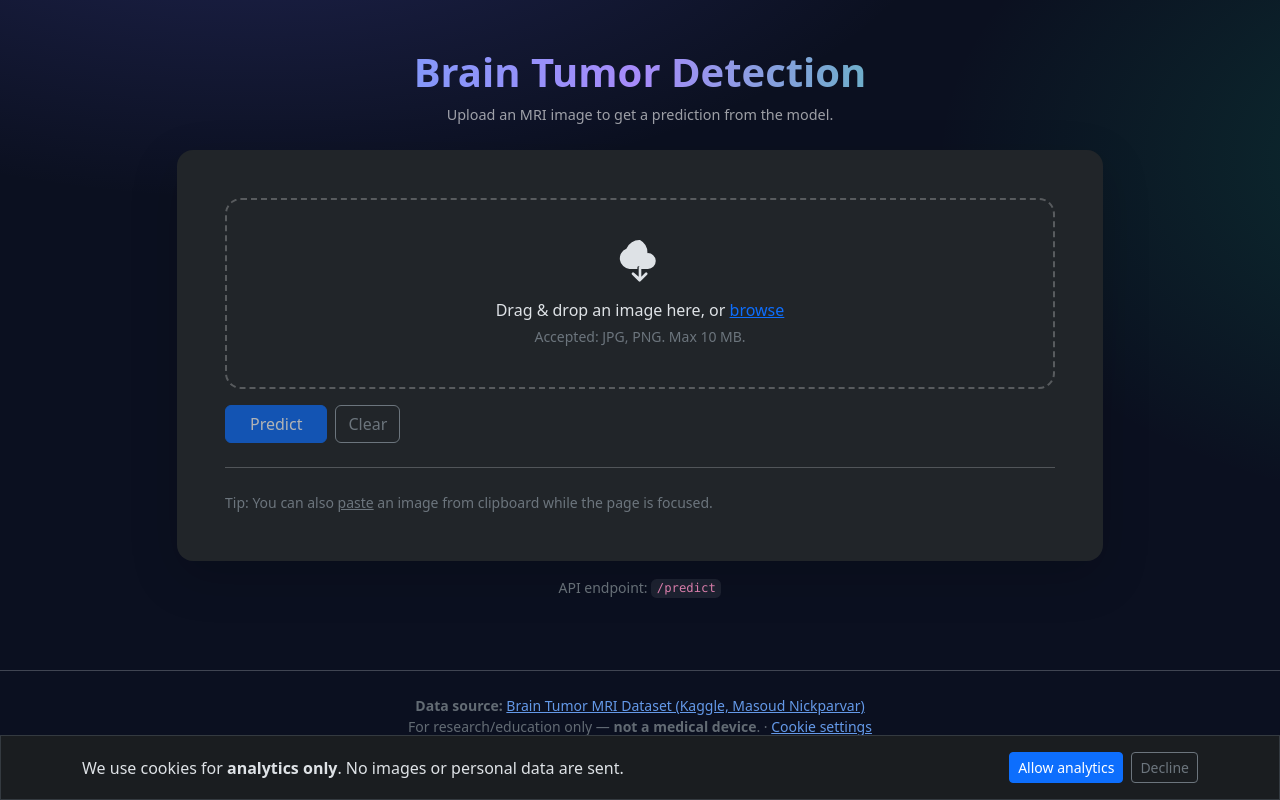
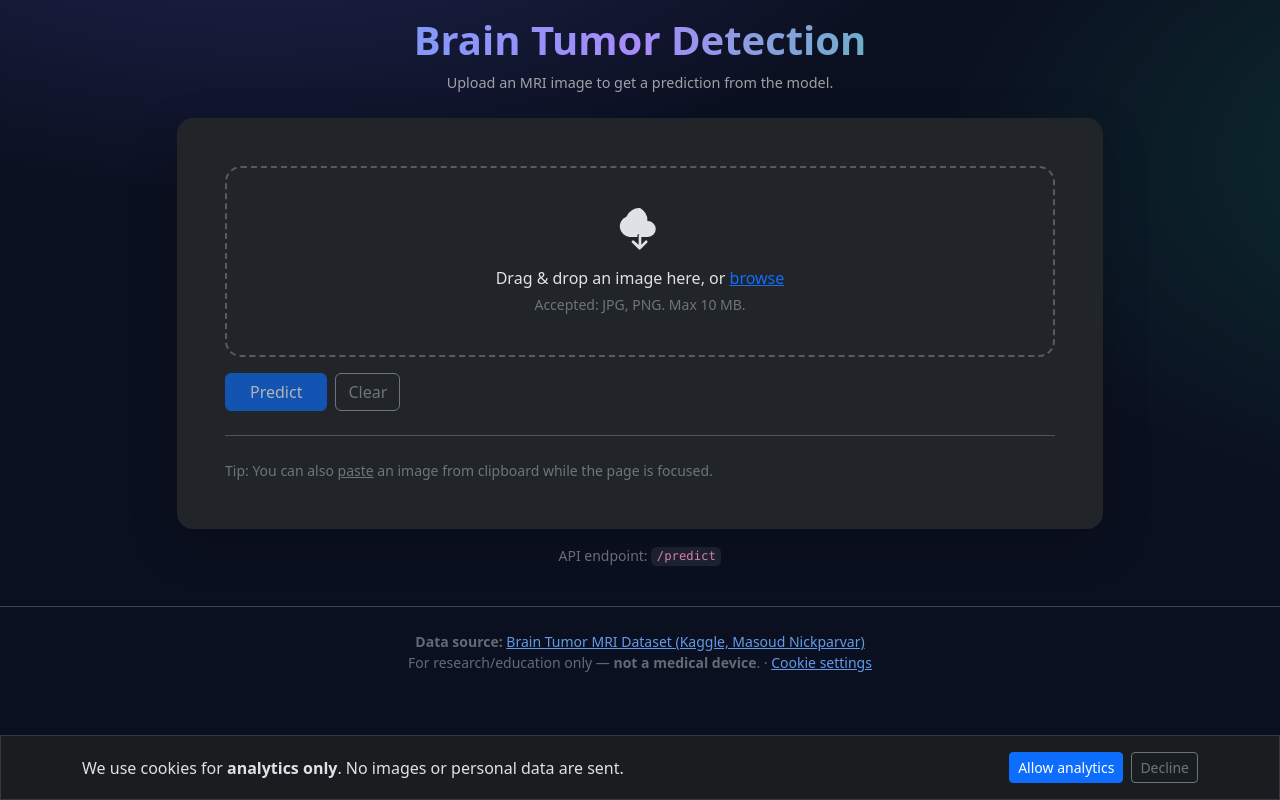
Before and after one commit to Rahul-Devloper/brainTumorDetection, a Flask app: page / in a window 1280 px wide. Run offline with Flask 3, Linux system fonts and the light colour scheme; parts of the project's set-up code (start-up, migrations or seed data) failed here and were passed over; some libraries are stand-ins or nearby versions.

Commit message:
updated padding in index.html

```diff
--- a/notebooks/api/templates/index.html
+++ b/notebooks/api/templates/index.html
@@ -20,7 +20,7 @@
     />
   </head>
   <body>
-    <div class="container py-5">
+    <div class="container py-3">
       <div class="row justify-content-center">
         <div class="col-12 col-lg-10 col-xxl-8">
           <div class="text-center mb-4">
```
